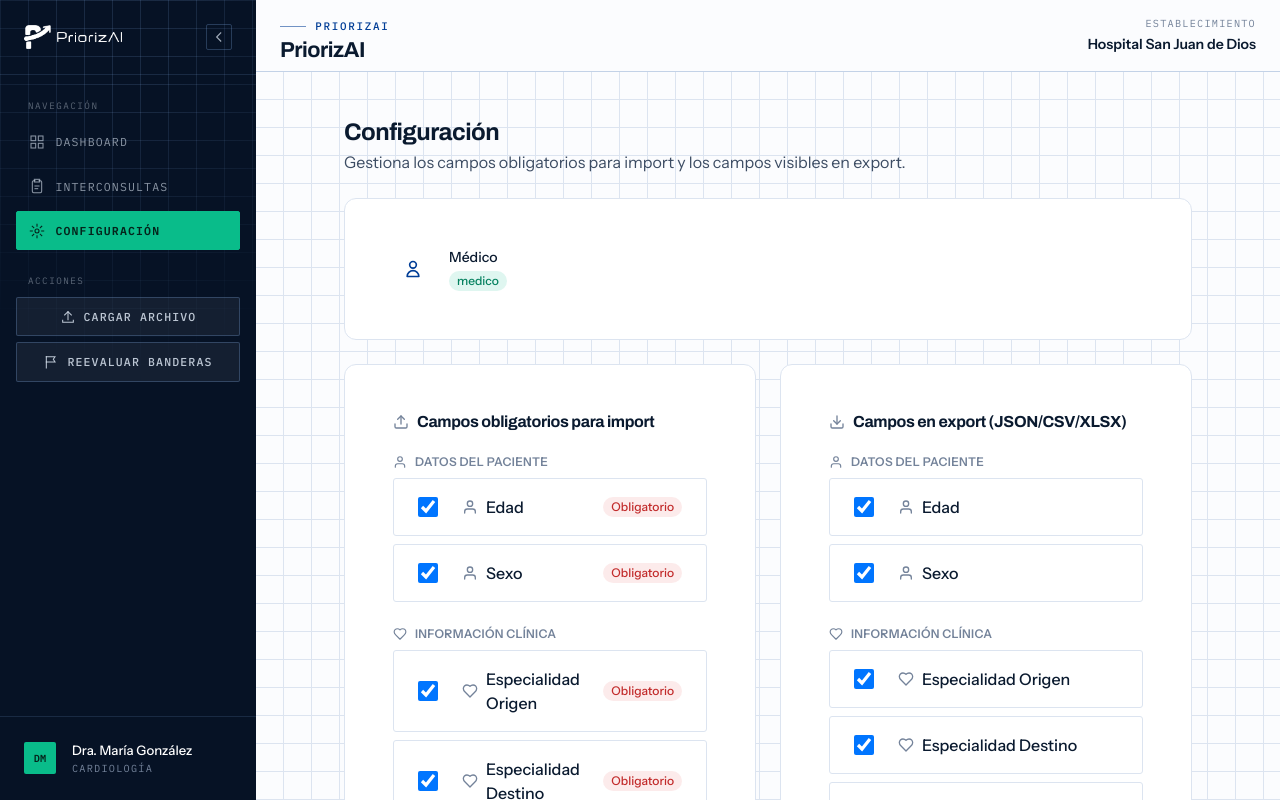
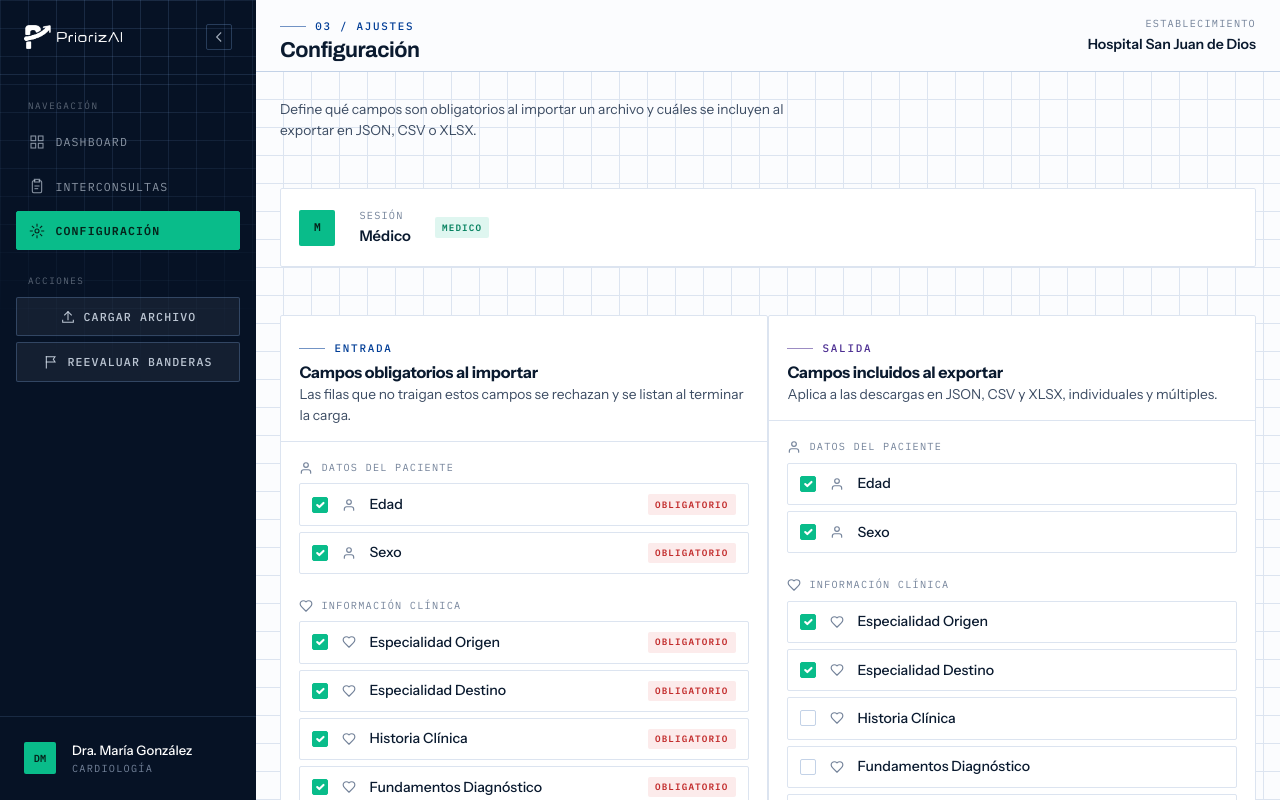
Before and after one commit to feria-priorizai/priorizai, a Next.js app in the folder frontend/: page /configuracion in a window 1280 px wide. Built offline with nearby package versions, Linux system fonts and the light colour scheme; no server answers.

Commit message:
refactor(frontend): aplicar el rediseño a configuracion e import/export

```diff
--- a/frontend/app/configuracion/page.tsx
+++ b/frontend/app/configuracion/page.tsx
@@ -4,15 +4,11 @@ import { ConfiguracionSidebar } from "@/components/configuracion/ConfiguracionSi
 
 export default function ConfiguracionPage() {
   return (
-    <div className="flex flex-col gap-6 p-6 max-w-4xl mx-auto">
-      <div>
-        <h1 className="text-2xl font-bold text-[var(--text-primary)]">
-          Configuración
-        </h1>
-        <p className="mt-1 text-[var(--text-secondary)]">
-          Gestiona los campos obligatorios para import y los campos visibles en export.
-        </p>
-      </div>
+    <div className="mx-auto flex max-w-5xl flex-col gap-5">
+      <p className="pz-panel__sub max-w-[60ch]">
+        Define qué campos son obligatorios al importar un archivo y cuáles se
+        incluyen al exportar en JSON, CSV o XLSX.
+      </p>
 
       <ConfiguracionSidebar />
     </div>
--- a/frontend/app/globals.css
+++ b/frontend/app/globals.css
@@ -400,6 +400,62 @@ h1, h2, h3, h4, h5 {
   margin-bottom: .35rem;
 }
 
+/* Casillas: Bootstrap quedo en una capa inferior, asi que el grosor del borde
+   y el color de marcado se declaran aqui o el preflight los anula. */
+.form-check-input {
+  border: 1px solid var(--pz-line-2);
+  border-radius: 2px;
+  cursor: pointer;
+}
+.form-check-input:checked {
+  background-color: var(--pz-green);
+  border-color: var(--pz-green);
+}
+.form-check-input:focus {
+  border-color: var(--pz-green);
+  box-shadow: 0 0 0 3px rgba(9, 188, 138, .16);
+}
+.form-check-input:disabled { cursor: not-allowed; opacity: .5; }
+
+/* Fila de campo configurable. */
+.pz-campo {
+  display: flex;
+  align-items: center;
+  gap: .85rem;
+  padding: .6rem .75rem;
+  border: 1px solid var(--pz-line);
+  border-radius: 2px;
+  background: #fff;
+  transition: border-color .18s ease, background-color .18s ease;
+}
+.pz-campo:hover:not(.pz-campo--off) {
+  border-color: var(--pz-line-2);
+  background: var(--pz-paper-2);
+}
+.pz-campo--off { opacity: .55; cursor: not-allowed; }
+
+/* Capa modal. */
+.pz-modal-fondo {
+  position: fixed;
+  inset: 0;
+  z-index: 1050;
+  display: grid;
+  place-items: center;
+  padding: 1.5rem;
+  background: rgba(6, 18, 37, .62);
+  backdrop-filter: blur(3px);
+  -webkit-backdrop-filter: blur(3px);
+}
+.pz-modal {
+  width: min(720px, 100%);
+  max-height: 80vh;
+  overflow-y: auto;
+  background: #fff;
+  border: 1px solid var(--pz-line-2);
+  border-radius: 3px;
+  box-shadow: 12px 12px 0 rgba(6, 18, 37, .18);
+}
+
 /* ---------- Tablas (Bootstrap) ---------- */
 .pz-table { --bs-table-bg: transparent; margin-bottom: 0; }
 .pz-table > thead th {
--- a/frontend/components/configuracion/CampoCheckbox.tsx
+++ b/frontend/components/configuracion/CampoCheckbox.tsx
@@ -11,34 +11,41 @@ interface CampoCheckboxProps {
   modo: "import" | "export";
 }
 
-export function CampoCheckbox({ campo, checked, onChange, disabled, modo }: CampoCheckboxProps) {
+export function CampoCheckbox({
+  campo,
+  checked,
+  onChange,
+  disabled,
+  modo,
+}: CampoCheckboxProps) {
   const esObligatorio = modo === "import" && campo.obligatorioPorDefecto;
-  const esSoloAdmin = campo.soloAdmin;
 
   return (
-    <label className={`flex items-center gap-4 px-4 py-3 rounded-lg border transition-colors ${disabled ? "opacity-50 cursor-not-allowed" : "hover:bg-[var(--surface-hover)]"}`}>
+    <label className={`pz-campo ${disabled ? "pz-campo--off" : ""}`}>
       <input
         type="checkbox"
+        className="form-check-input mt-0 flex-none"
         checked={checked}
-        onChange={e => !disabled && onChange(e.target.checked)}
         disabled={disabled}
-        className="h-5 w-5 rounded border-[var(--border)] bg-[var(--background)] text-[var(--primary)] focus:ring-2 focus:ring-[var(--primary)] focus:ring-offset-2 focus:ring-offset-[var(--surface)] shrink-0"
+        onChange={(e) => !disabled && onChange(e.target.checked)}
         aria-label={campo.etiqueta}
       />
-      <div className="flex items-center gap-2 flex-1 min-w-0">
-        <IconoGrupo tipo={campo.grupo} className="h-4 w-4 shrink-0 text-[var(--text-muted)]" />
-        <span className="font-medium text-[var(--text-primary)]">{campo.etiqueta}</span>
-        {esObligatorio && (
-          <span className="ml-auto shrink-0 rounded-full bg-[var(--prioridad-alta-bg)] px-2 py-0.5 text-xs font-medium text-[var(--prioridad-alta)]">
-            Obligatorio
-          </span>
-        )}
-        {esSoloAdmin && (
-          <span className="ml-auto shrink-0 rounded-full bg-[var(--primary-bg)] px-2 py-0.5 text-xs font-medium text-[var(--primary)]">
-            Solo Admin
-          </span>
-        )}
-      </div>
+
+      <IconoGrupo
+        tipo={campo.grupo}
+        className="h-3.5 w-3.5 flex-none text-[var(--pz-ink-3)]"
+      />
+
+      <span className="min-w-0 flex-1 truncate text-[.88rem] font-medium text-[var(--pz-ink)]">
+        {campo.etiqueta}
+      </span>
+
+      {esObligatorio && (
+        <span className="pz-chip pz-chip--alta flex-none">Obligatorio</span>
+      )}
+      {campo.soloAdmin && (
+        <span className="pz-chip pz-chip--neutral flex-none">Solo admin</span>
+      )}
     </label>
   );
 }
--- a/frontend/components/configuracion/ConfiguracionSidebar.tsx
+++ b/frontend/components/configuracion/ConfiguracionSidebar.tsx
@@ -3,81 +3,104 @@
 import { useConfiguracion } from "@/context/ConfiguracionContext";
 import { PanelCamposImport } from "./PanelCamposImport";
 import { PanelCamposExport } from "./PanelCamposExport";
-import { IconoImport, IconoExport } from "./iconos";
 
 export function ConfiguracionSidebar() {
-  const { puedeVer, puedeEditar, restablecerDefaults, usuario } = useConfiguracion();
-
-  const badgeClassName = usuario?.rol === "admin"
-    ? "bg-[var(--primary-bg)] text-[var(--primary)]"
-    : "bg-[var(--prioridad-baja-bg)] text-[var(--prioridad-baja)]";
+  const { puedeVer, puedeEditar, restablecerDefaults, usuario } =
+    useConfiguracion();
 
   if (!puedeVer) {
     return null;
   }
 
+  const iniciales = (usuario?.nombre ?? "Usuario")
+    .split(" ")
+    .map((n) => n[0])
+    .slice(0, 2)
+    .join("");
+
   return (
-    <div className="space-y-6">
-      {/* Info de usuario y permisos */}
-      <div className="rounded-xl border border-[var(--border)] bg-[var(--surface)] p-5">
-        <div className="flex items-center gap-3 text-sm">
-          <div className="flex h-10 w-10 items-center justify-center rounded-lg bg-[var(--primary-bg)]">
-            <svg className="h-5 w-5 text-[var(--primary)]" fill="none" viewBox="0 0 24 24" stroke="currentColor" strokeWidth={2}>
-              <path strokeLinecap="round" strokeLinejoin="round" d="M16 7a4 4 0 11-8 0 4 4 0 018 0zM12 14a7 7 0 00-7 7h14a7 7 0 00-7-7z" />
-            </svg>
+    <div className="flex flex-col gap-5">
+      <div className="pz-panel">
+        <div className="pz-panel__body flex flex-wrap items-center gap-4">
+          <div
+            className="pz-mono flex h-9 w-9 flex-none items-center justify-center text-[.7rem] font-semibold"
+            style={{
+              background: "var(--pz-green)",
+              color: "#05231B",
+              borderRadius: "2px",
+            }}
+          >
+            {iniciales}
           </div>
-          <div>
-            <p className="font-medium text-[var(--text-primary)]">{usuario?.nombre ?? "Usuario"}</p>
-            <div className="flex items-center gap-2 mt-1">
-              <span className={`px-2 py-0.5 rounded-full text-xs font-medium ${badgeClassName}`}>
+
+          <div className="min-w-0">
+            <span className="pz-label">Sesión</span>
+            <p className="mt-0.5 text-[.92rem] font-semibold text-[var(--pz-ink)]">
+              {usuario?.nombre ?? "Usuario"}
+            </p>
+          </div>
+
+          <span
+            className={`pz-chip ${
+              usuario?.rol === "admin" ? "pz-chip--ink" : "pz-chip--baja"
+            }`}
+          >
             {usuario?.rol ?? "médico"}
           </span>
-            </div>
-          </div>
-        </div>
+
           {!puedeEditar && (
-          <p className="mt-3 text-sm text-[var(--text-muted)]">
-            Contacte al administrador para modificar la configuración.
+            <p className="pz-label ms-auto max-w-[28ch]">
+              Contacte al administrador para modificar la configuración
             </p>
           )}
         </div>
+      </div>
 
-      {/* Paneles Import y Export lado a lado */}
-      <div className="grid grid-cols-1 gap-6 lg:grid-cols-2">
-        <section className="rounded-xl border border-[var(--border)] bg-[var(--surface)] p-5">
-          <div className="mb-4 flex items-center gap-2">
-            <IconoImport className="h-4 w-4 text-[var(--text-muted)]" />
-            <h2 className="text-base font-semibold text-[var(--text-primary)]">
-              Campos obligatorios para import
-            </h2>
+      <div className="row g-4">
+        <div className="col-12 col-lg-6">
+          <section className="pz-panel h-100">
+            <div className="pz-panel__head">
+              <span className="pz-eyebrow">Entrada</span>
+              <h2 className="pz-panel__title">Campos obligatorios al importar</h2>
+              <p className="pz-panel__sub">
+                Las filas que no traigan estos campos se rechazan y se listan al
+                terminar la carga.
+              </p>
             </div>
+            <div className="pz-panel__body">
               <PanelCamposImport />
-        </section>
-
-        <section className="rounded-xl border border-[var(--border)] bg-[var(--surface)] p-5">
-          <div className="mb-4 flex items-center gap-2">
-            <IconoExport className="h-4 w-4 text-[var(--text-muted)]" />
-            <h2 className="text-base font-semibold text-[var(--text-primary)]">
-              Campos en export (JSON/CSV/XLSX)
-            </h2>
             </div>
-          <PanelCamposExport />
           </section>
         </div>
 
-      {/* Acciones */}
+        <div className="col-12 col-lg-6">
+          <section className="pz-panel h-100">
+            <div className="pz-panel__head">
+              <span className="pz-eyebrow pz-eyebrow--purple">Salida</span>
+              <h2 className="pz-panel__title">Campos incluidos al exportar</h2>
+              <p className="pz-panel__sub">
+                Aplica a las descargas en JSON, CSV y XLSX, individuales y
+                múltiples.
+              </p>
+            </div>
+            <div className="pz-panel__body">
+              <PanelCamposExport />
+            </div>
+          </section>
+        </div>
+      </div>
+
       {puedeEditar && (
-        <div className="rounded-xl border border-[var(--border)] bg-[var(--surface)] p-5">
+        <div className="pz-panel">
+          <div className="pz-panel__body">
             <button
               type="button"
               onClick={restablecerDefaults}
-            className="w-full flex items-center justify-center gap-2 rounded-lg border border-[var(--border)] bg-[var(--background)] px-4 py-2.5 text-sm font-medium text-[var(--text-secondary)] transition-colors hover:bg-[var(--surface-hover)] hover:text-[var(--text-primary)]"
+              className="pz-btn pz-btn--ghost pz-btn--block"
             >
-            <svg className="h-4 w-4" fill="none" viewBox="0 0 24 24" stroke="currentColor" strokeWidth={2}>
-              <path strokeLinecap="round" strokeLinejoin="round" d="M4 4v5h.582m15.356 2A8.001 8.001 0 004.582 9m0 0H9m11 11v-5h-.581m0 0a8.003 8.003 0 01-15.357-2m15.357 2H15" />
-            </svg>
               Restablecer valores por defecto
             </button>
+          </div>
         </div>
       )}
     </div>
--- a/frontend/components/configuracion/PanelCamposExport.tsx
+++ b/frontend/components/configuracion/PanelCamposExport.tsx
@@ -3,7 +3,7 @@
 import { useConfiguracionExport } from "@/hooks/useConfiguracionCampos";
 import { TODOS_LOS_CAMPOS } from "@/types/campos";
 import { CampoCheckbox } from "./CampoCheckbox";
-import { IconoGrupo, IconoCandado } from "./iconos";
+import { IconoGrupo } from "./iconos";
 
 const GRUPOS: Array<{ clave: "paciente" | "clinico" | "priorizacion" | "metadatos"; titulo: string }> = [
   { clave: "paciente", titulo: "Datos del Paciente" },
@@ -16,12 +16,18 @@ export function PanelCamposExport() {
   const { camposExport, toggleCampo, puedeEditar } = useConfiguracionExport();
 
   return (
-    <div className="space-y-4">
+    <div className="flex flex-col gap-4">
       {!puedeEditar && (
-        <div className="flex items-center gap-2 rounded-lg bg-[var(--prioridad-media-bg)] p-3 text-sm text-[var(--prioridad-media)]">
-          <IconoCandado />
-          <span>Solo los administradores pueden modificar la configuración de exportación.</span>
-        </div>
+        <p
+          className="px-3 py-2.5 text-[.85rem]"
+          style={{
+            background: "var(--pz-media-bg)",
+            borderLeft: "2px solid var(--pz-media)",
+            color: "var(--pz-media)",
+          }}
+        >
+          Solo los administradores pueden modificar esta configuración.
+        </p>
       )}
 
       <div className="flex flex-col gap-4">
@@ -31,11 +37,14 @@ export function PanelCamposExport() {
 
           return (
             <div key={clave}>
-              <div className="mb-2 flex items-center gap-2 text-xs font-semibold uppercase tracking-wide text-[var(--text-muted)]">
-                <IconoGrupo tipo={clave} className="h-3.5 w-3.5" />
-                <span>{titulo}</span>
+              <div className="mb-2 flex items-center gap-2">
+                <IconoGrupo
+                  tipo={clave}
+                  className="h-3.5 w-3.5 text-[var(--pz-ink-3)]"
+                />
+                <span className="pz-label">{titulo}</span>
               </div>
-              <div className="flex flex-col gap-2">
+              <div className="flex flex-col gap-1.5">
                 {campos.map(campo => (
                   <CampoCheckbox
                     key={campo.clave}
--- a/frontend/components/configuracion/PanelCamposImport.tsx
+++ b/frontend/components/configuracion/PanelCamposImport.tsx
@@ -3,7 +3,7 @@
 import { useConfiguracionImport } from "@/hooks/useConfiguracionCampos";
 import { TODOS_LOS_CAMPOS } from "@/types/campos";
 import { CampoCheckbox } from "./CampoCheckbox";
-import { IconoGrupo, IconoCandado } from "./iconos";
+import { IconoGrupo } from "./iconos";
 
 const GRUPOS: Array<{ clave: "paciente" | "clinico"; titulo: string }> = [
   { clave: "paciente", titulo: "Datos del Paciente" },
@@ -14,12 +14,18 @@ export function PanelCamposImport() {
   const { camposObligatorios, toggleCampo, puedeEditar } = useConfiguracionImport();
 
   return (
-    <div className="space-y-4">
+    <div className="flex flex-col gap-4">
       {!puedeEditar && (
-        <div className="flex items-center gap-2 rounded-lg bg-[var(--prioridad-media-bg)] p-3 text-sm text-[var(--prioridad-media)]">
-          <IconoCandado />
-          <span>Solo los administradores pueden modificar la configuración de importación.</span>
-        </div>
+        <p
+          className="px-3 py-2.5 text-[.85rem]"
+          style={{
+            background: "var(--pz-media-bg)",
+            borderLeft: "2px solid var(--pz-media)",
+            color: "var(--pz-media)",
+          }}
+        >
+          Solo los administradores pueden modificar esta configuración.
+        </p>
       )}
 
       <div className="flex flex-col gap-4">
@@ -29,11 +35,14 @@ export function PanelCamposImport() {
 
           return (
             <div key={clave}>
-              <div className="mb-2 flex items-center gap-2 text-xs font-semibold uppercase tracking-wide text-[var(--text-muted)]">
-                <IconoGrupo tipo={clave} className="h-3.5 w-3.5" />
-                <span>{titulo}</span>
+              <div className="mb-2 flex items-center gap-2">
+                <IconoGrupo
+                  tipo={clave}
+                  className="h-3.5 w-3.5 text-[var(--pz-ink-3)]"
+                />
+                <span className="pz-label">{titulo}</span>
               </div>
-              <div className="flex flex-col gap-2">
+              <div className="flex flex-col gap-1.5">
                 {campos.map(campo => (
                   <CampoCheckbox
                     key={campo.clave}
--- a/frontend/components/layout/Header.tsx
+++ b/frontend/components/layout/Header.tsx
@@ -11,6 +11,7 @@ import { usuarioActual } from "@/data/sesion";
 const titulosPorRuta: Record<string, { seccion: string; titulo: string }> = {
   "/dashboard": { seccion: "01 / Panel", titulo: "Dashboard" },
   "/interconsultas": { seccion: "02 / Lista de espera", titulo: "Interconsultas" },
+  "/configuracion": { seccion: "03 / Ajustes", titulo: "Configuración" },
 };
 
 export default function Header() {
```
Also changed, not shown: frontend/components/configuracion/ModalErroresCarga.tsx (+52 -31 lines). Lines whose indentation alone changed are shown as unchanged.
